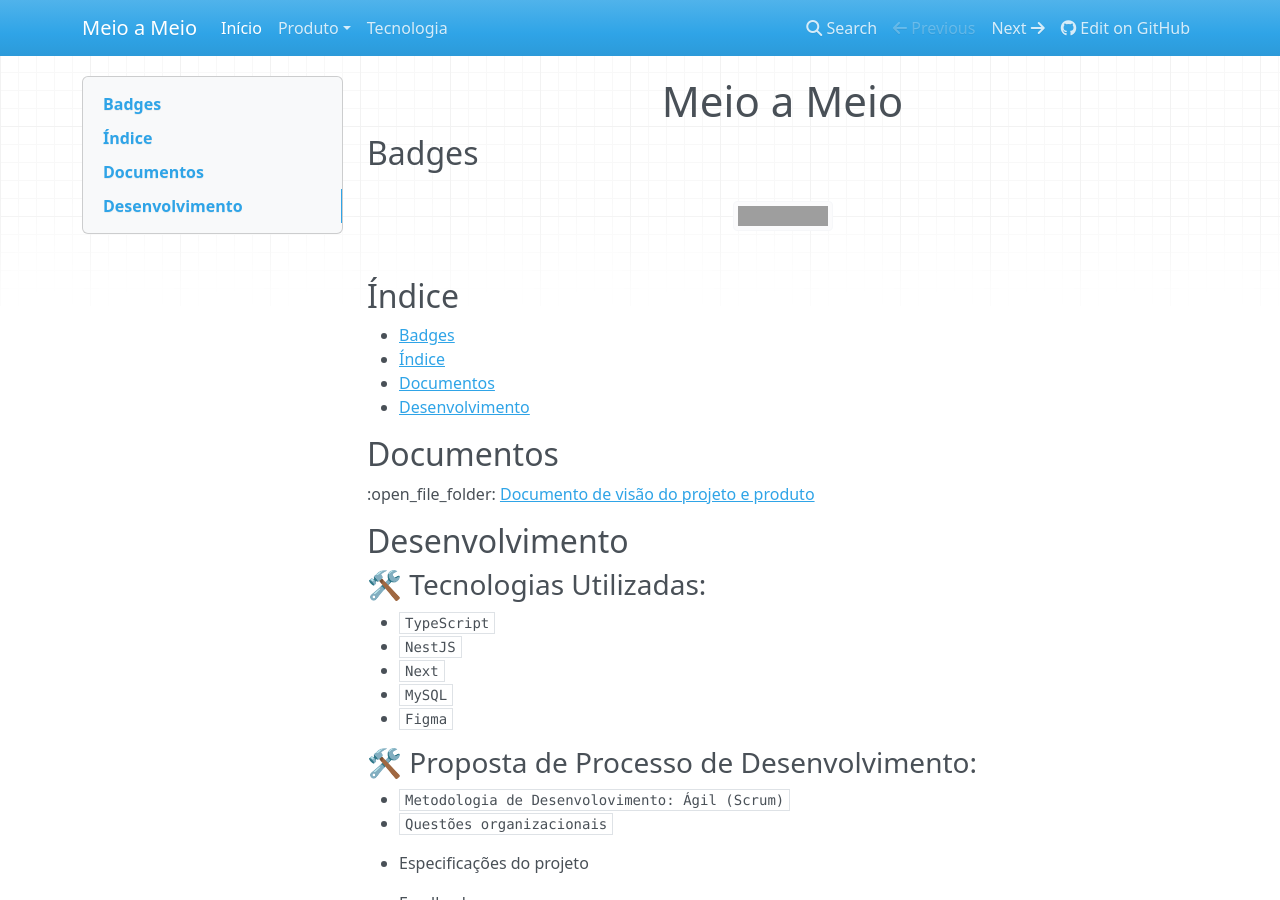
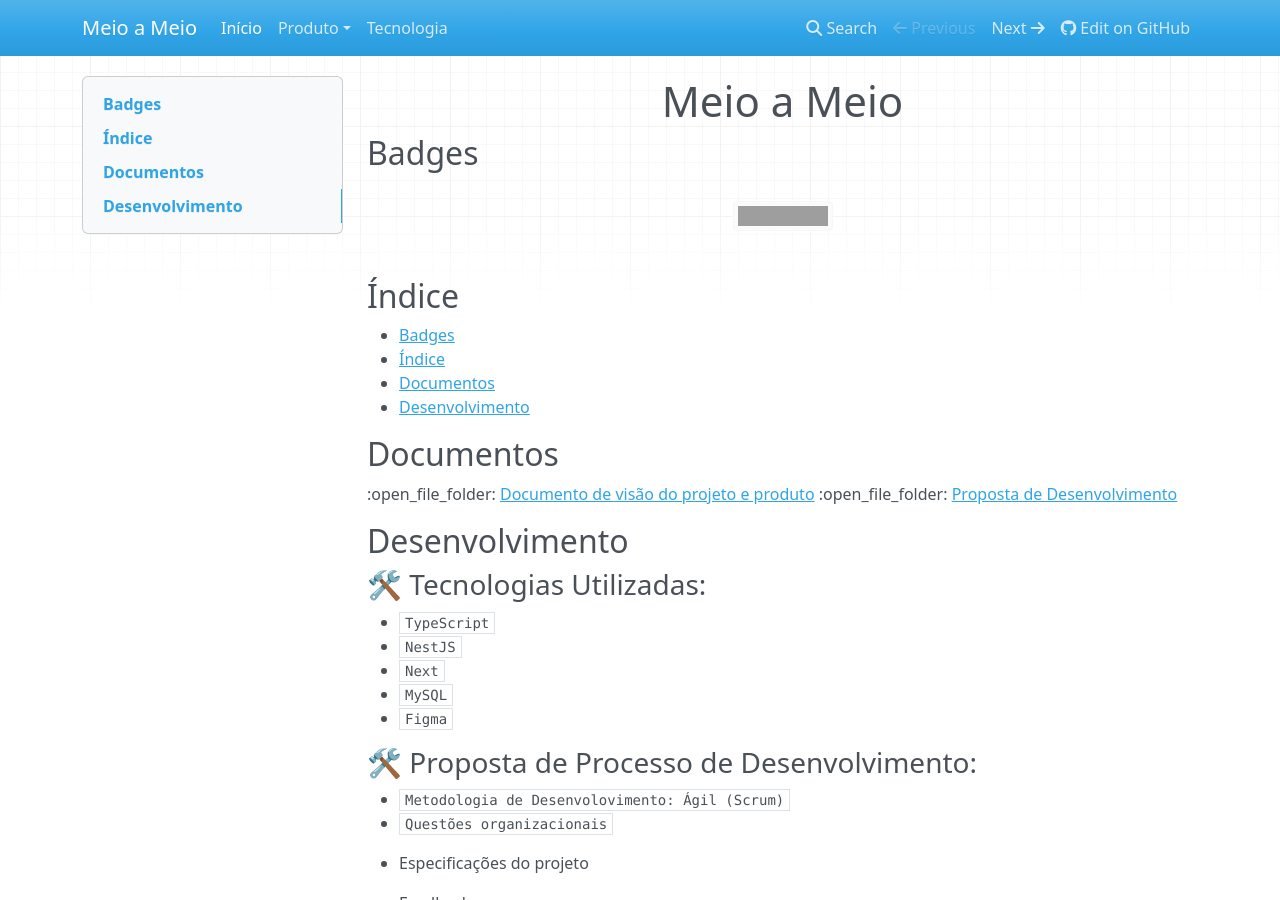
Before and after one commit to mdsreq-fga-unb/2022.1-Meio-a-Meio, an MkDocs documentation site: the page built from docs/index.md, in a window 1280 px wide and 900 px high. Built offline with MkDocs 1.6.1, drawn with Linux system fonts in a browser that asks for light colours; nearby versions of some CDN libraries; grey boxes are pictures that could not be loaded.

Commit message:
Update index.md

```diff
--- a/docs/index.md
+++ b/docs/index.md
@@ -15,6 +15,7 @@
 
 ## Documentos
  :open_file_folder: [Documento de visão do projeto e produto](https://mdsreq-fga-unb.github.io/2022.1-Meio-a-Meio/ProductVision)
+ :open_file_folder: [Proposta de Desenvolvimento](https://mdsreq-fga-unb.github.io/2022.1-Meio-a-Meio/unidade1)
 
 ## Desenvolvimento
 ### 🛠️ Tecnologias Utilizadas:
```
